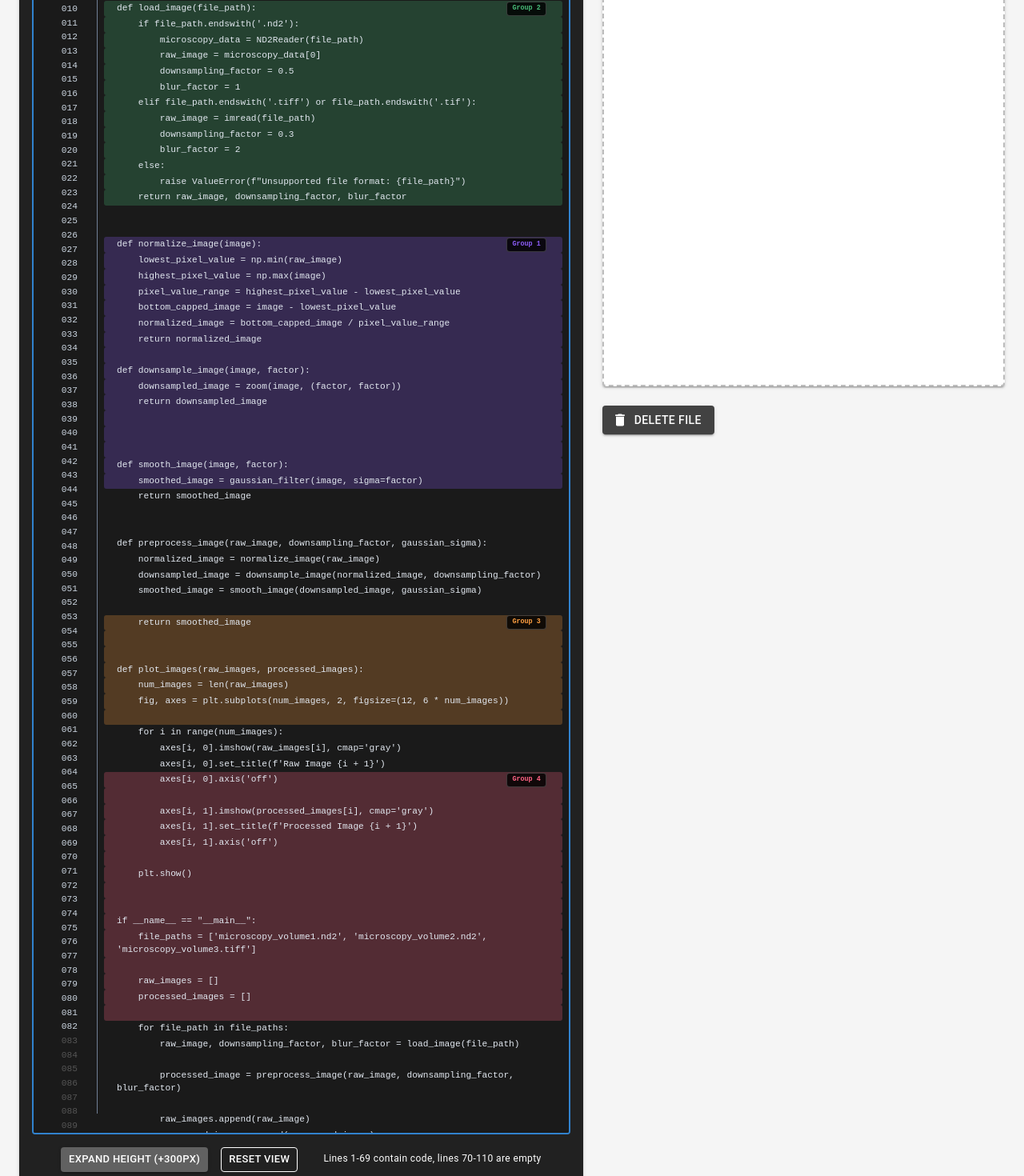
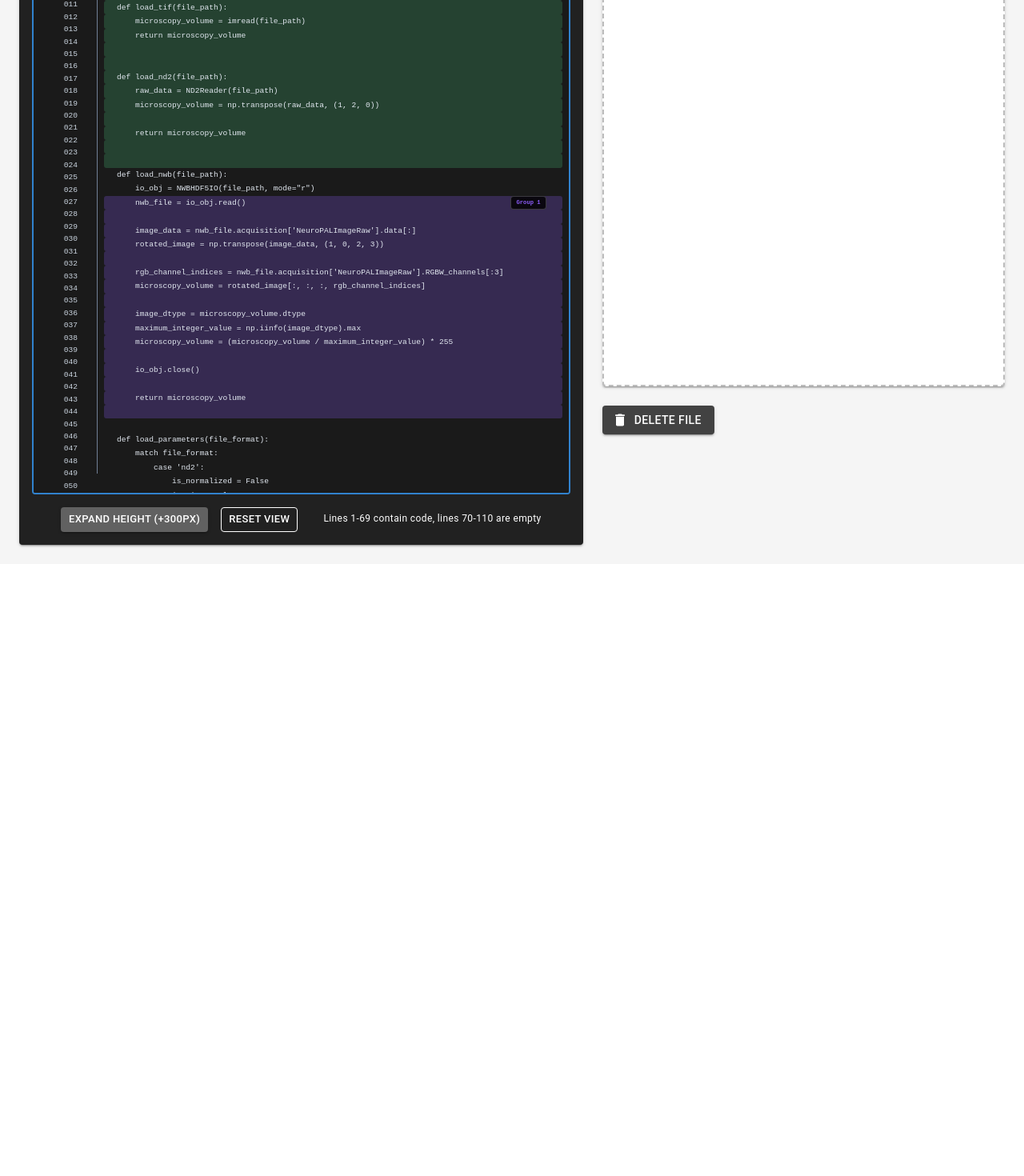
Before and after one commit to c4r-dev/hms-clean-code-org-v0, a Next.js app: page / in a window 1280 px wide. Shown: the part 460-1930 px from the top of the page at 80% size. After the commit the page ends 1165 px from the top, so only its background shows below. Built offline with nearby package versions, Linux system fonts and the light colour scheme.

Commit message:
adding exact script

```diff
--- a/app/page.js
+++ b/app/page.js
@@ -254,9 +254,9 @@ const CodeRefactoringInterface = () => {
   const [showAllCode, setShowAllCode] = useState(true); // Default to showing all code
 
   // Code display controls
-  const [fontSize, setFontSize] = useState(0.7); // Even smaller default font
-  const [isFullscreen, setIsFullscreen] = useState(false);
-  const [codeMaxHeight, setCodeMaxHeight] = useState(1600); // Much larger default height
+  const [fontSize, setFontSize] = useState(0.6); // Even smaller default font to show more lines
+  const [isFullscreen, setIsFullscreen] = useState(true); // Start in fullscreen mode
+  const [codeMaxHeight, setCodeMaxHeight] = useState(5000); // Much larger default height to show code up to line 222
 
   // Organization view state
   const [organizationFiles, setOrganizationFiles] = useState([]);
@@ -436,96 +436,244 @@ const CodeRefactoringInterface = () => {
     }
   }, [organizationFiles, folders, currentView]);
 
-  const exampleCode = `import numpy as np
+  const exampleCode = `import os.path
+import numpy as np
+from nd2reader import ND2Reader
+from tifffile import imread
+from pynwb import NWBHDF5IO
+from scipy.ndimage import zoom, gaussian_filter
 import matplotlib.pyplot as plt
-from nd2reader import ND2Reader
-from scipy.ndimage import zoom, gaussian_filter
-from tifffile import imread
-
-
-
-def load_image(file_path):
-    if file_path.endswith('.nd2'):
-        microscopy_data = ND2Reader(file_path)
-        raw_image = microscopy_data[0]
-        downsampling_factor = 0.5
-        blur_factor = 1
-    elif file_path.endswith('.tiff') or file_path.endswith('.tif'):
-        raw_image = imread(file_path)
-        downsampling_factor = 0.3
-        blur_factor = 2
+
+
+def load_tif(file_path):
+    microscopy_volume = imread(file_path)
+    return microscopy_volume
+
+
+def load_nd2(file_path):
+    raw_data = ND2Reader(file_path)
+    microscopy_volume = np.transpose(raw_data, (1, 2, 0))
+
+    return microscopy_volume
+
+
+def load_nwb(file_path):
+    io_obj = NWBHDF5IO(file_path, mode="r")
+    nwb_file = io_obj.read()
+
+    image_data = nwb_file.acquisition['NeuroPALImageRaw'].data[:]
+    rotated_image = np.transpose(image_data, (1, 0, 2, 3))
+
+    rgb_channel_indices = nwb_file.acquisition['NeuroPALImageRaw'].RGBW_channels[:3]
+    microscopy_volume = rotated_image[:, :, :, rgb_channel_indices]
+
+    image_dtype = microscopy_volume.dtype
+    maximum_integer_value = np.iinfo(image_dtype).max
+    microscopy_volume = (microscopy_volume / maximum_integer_value) * 255
+
+    io_obj.close()
+
+    return microscopy_volume
+
+
+def load_parameters(file_format):
+    match file_format:
+        case 'nd2':
+            is_normalized = False
+            is_mip = False
+            is_cropped = False
+            zoom_level = (1, 1)
+            gaussian_sigma = 0
+
+        case 'tif' | 'tiff':
+            is_normalized = False
+            is_mip = True
+            is_cropped = False
+            zoom_level = (0.35, 0.35, 1)
+            gaussian_sigma = 0.3
+
+        case 'nwb':
+            is_normalized = False
+            is_mip = False
+            is_cropped = True
+            zoom_level = (1, 0.75, 1)
+            gaussian_sigma = 0
+
+        case _:
+            raise ValueError("Unknown file format!")
+
+    return is_normalized, is_mip, is_cropped, zoom_level, gaussian_sigma
+
+
+def load_file(path):
+    if path.endswith('.nd2'):
+        microscopy_data = load_nd2(path)
+        is_normalized, is_mip, is_cropped, zoom_level, gaussian_sigma = load_parameters(file_format='nd2')
+
+    elif path.endswith('.tiff') or path.endswith('.tif'):
+        microscopy_data = load_tif(path)
+        is_normalized, is_mip, is_cropped, zoom_level, gaussian_sigma = load_parameters(file_format='tiff')
+
+    elif path.endswith('.nwb'):
+        microscopy_data = load_nwb(path)
+        is_normalized, is_mip, is_cropped, zoom_level, gaussian_sigma = load_parameters(file_format='nwb')
+
     else:
-        raise ValueError(f"Unsupported file format: {file_path}")
-    return raw_image, downsampling_factor, blur_factor
+        raise ValueError(f"Unsupported file format: {path}")
+
+    image_parameters = {
+        'is_normalized': is_normalized,
+        'is_mip': is_mip,
+        'is_cropped': is_cropped,
+        'downsampling_factor': zoom_level,
+        'smooth_factor': gaussian_sigma
+    }
+
+    return microscopy_data, image_parameters
+
+
+def maximally_project_image(image):
+    dimensions = np.array(image.shape)
+
+    if len(dimensions) < 4:
+        z_index = np.argmin(dimensions)
+    else:
+        z_index = np.argpartition(dimensions, 1)[1]
+
+    maximum_intensity_projection = np.max(image, axis=z_index)
+
+    return maximum_intensity_projection
 
 
 def normalize_image(image):
-    lowest_pixel_value = np.min(raw_image)
+    lowest_pixel_value = np.min(image)
     highest_pixel_value = np.max(image)
+
     pixel_value_range = highest_pixel_value - lowest_pixel_value
     bottom_capped_image = image - lowest_pixel_value
+
     normalized_image = bottom_capped_image / pixel_value_range
+
     return normalized_image
 
+
+def crop_background_border(image, background_percentile):
+    bg = np.percentile(image, background_percentile)
+    non_bg = image > bg
+
+    row_indices = np.where(non_bg.any(axis=1))[0]
+    col_indices = np.where(non_bg.any(axis=0))[0]
+
+    row_slice = slice(row_indices[0], row_indices[-1] + 1)
+    col_slice = slice(col_indices[0], col_indices[-1] + 1)
+
+    return image[row_slice, col_slice]
+
+
 def downsample_image(image, factor):
-    downsampled_image = zoom(image, (factor, factor))
-    return downsampled_image
-
+    image = zoom(image, factor)
+
+    return image
 
 
 def smooth_image(image, factor):
-    smoothed_image = gaussian_filter(image, sigma=factor)
-    return smoothed_image
-
-
-def preprocess_image(raw_image, downsampling_factor, gaussian_sigma):
-    normalized_image = normalize_image(raw_image)
-    downsampled_image = downsample_image(normalized_image, downsampling_factor)
-    smoothed_image = smooth_image(downsampled_image, gaussian_sigma)
-
-    return smoothed_image
-
-
-def plot_images(raw_images, processed_images):
-    num_images = len(raw_images)
-    fig, axes = plt.subplots(num_images, 2, figsize=(12, 6 * num_images))
+    image = gaussian_filter(image, sigma=factor)
+
+    return image
+
+
+def generate_comparison_plot(generated_images, output_path):
+    num_images = len(generated_images)
+    fig, axes = plt.subplots(1, num_images, figsize=(4 * num_images, 3))
+
+    current_axes = 0
+    for label, image in generated_images.items():
+        axes[current_axes].imshow(image)
+        axes[current_axes].set_title(label)
+        current_axes += 1
+
+    plt.savefig(output_path)
+
+
+def plot_single_file(image):
+    plt.imshow(image)
+    return
+
+
+def plot_multiple_files(filenames, images, output_path=None):
+    num_images = len(images)
+    fig, axes = plt.subplots(1, num_images, figsize=(4 * num_images, 3))
 
     for i in range(num_images):
-        axes[i, 0].imshow(raw_images[i], cmap='gray')
-        axes[i, 0].set_title(f'Raw Image {i + 1}')
-        axes[i, 0].axis('off')
-
-        axes[i, 1].imshow(processed_images[i], cmap='gray')
-        axes[i, 1].set_title(f'Processed Image {i + 1}')
-        axes[i, 1].axis('off')
+        filename = filenames[i]
+        image = images[i]
+
+        axes[i].imshow(image)
+        axes[i].set_title(filename)
+
+    if output_path is not None:
+        plt.savefig(output_path)
 
     plt.show()
 
 
 if __name__ == "__main__":
-    file_paths = ['microscopy_volume1.nd2', 'microscopy_volume2.nd2', 'microscopy_volume3.tiff']
-
-    raw_images = []
+    files = ['20191010_tail_01.nd2', '20240523_Vang-1_37.tif', 'sub-11-YAaLR_ophys.nwb']
+
     processed_images = []
-
-    for file_path in file_paths:
-        raw_image, downsampling_factor, blur_factor = load_image(file_path)
-
-        processed_image = preprocess_image(raw_image, downsampling_factor, blur_factor)
-
-        raw_images.append(raw_image)
-        processed_images.append(processed_image)
-
-    plot_images(raw_images, processed_images)
+    for filename in files:
+        image, image_parameters = load_file(f"{filename}")
+        processing_steps = {}
+
+        if not image_parameters['is_mip']:
+            image = maximally_project_image(image=image)
+            processing_steps['maximum intensity projection'] = image
+
+        if not image_parameters['is_normalized']:
+            image = normalize_image(image)
+            processing_steps['normalized'] = image
+
+        if not image_parameters['is_cropped']:
+            image = crop_background_border(image=image,
+                                           background_percentile=98)
+            processing_steps['cropped'] = image
+
+        image = downsample_image(
+            image=image,
+            factor=image_parameters['downsampling_factor'])
+        processing_steps['downsampled'] = image
+
+        image = smooth_image(
+            image=image,
+            factor=image_parameters['smooth_factor'])
+        processing_steps['smoothed'] = image
+
+        file_identifier = filename.split('.')[0]
+        generate_comparison_plot(
+            generated_images=processing_steps,
+            output_path=f"{file_identifier}_comparison.png")
+
+        processed_images.append(image)
+
+    plot_multiple_files(filenames=files,
+                        images=processed_images,
+                        output_path=f"overview.png")
 `;
 
   const functions = [
-    'load_image',
+    'load_tif',
+    'load_nd2',
+    'load_nwb',
+    'load_parameters',
+    'load_file',
+    'maximally_project_image',
     'normalize_image',
+    'crop_background_border',
     'downsample_image',
     'smooth_image',
-    'preprocess_image',
-    'plot_images'
+    'generate_comparison_plot',
+    'plot_single_file',
+    'plot_multiple_files'
   ];
 
   const colors = ['primary', 'secondary', 'success', 'error', 'warning', 'info'];
@@ -1249,6 +1397,16 @@ if __name__ == "__main__":
     // Remove .py extension for editing
     const nameWithoutExtension = currentName.replace(/\.py$/i, '');
     setEditingName(nameWithoutExtension);
+  };
+
+  const handleSingleClick = (fileId, currentName) => {
+    // Only enable editing if the file is already selected
+    if (selectedFile === fileId) {
+      setEditingFile(fileId);
+      // Remove .py extension for editing
+      const nameWithoutExtension = currentName.replace(/\.py$/i, '');
+      setEditingName(nameWithoutExtension);
+    }
   };
 
   const handleNameChange = (e) => {
@@ -2114,10 +2272,10 @@ if __name__ == "__main__":
       </Paper>
 
       {/* Main Content - Side by Side Layout */}
-      <Box sx={{ display: 'flex', gap: 3, position: 'relative', alignItems: 'flex-start', minHeight: '600px' }}>
+      <Box sx={{ display: 'flex', gap: 3, position: 'relative', alignItems: 'flex-start' }}>
         {/* Left Side - Code Display */}
         <Box sx={{ flex: 1.4, position: 'relative', zIndex: 10, minWidth: 0 }}>
-          <Paper elevation={2} sx={{ p: 2, bgcolor: 'grey.900', height: 'fit-content', width: '100%' }}>
+          <Paper elevation={2} sx={{ p: 2, bgcolor: 'grey.900', minHeight: '100vh', width: '100%' }}>
             {/* Code Display Header with Controls */}
             <Box sx={{ display: 'flex', justifyContent: 'space-between', alignItems: 'center', mb: 2 }}>
               <Typography variant="h6" sx={{ color: 'white', fontSize: '1rem' }}>
@@ -2162,8 +2320,8 @@ if __name__ == "__main__":
               sx={{
                 borderRadius: 1,
                 p: 3,
-                height: isFullscreen ? '90vh' : `${codeMaxHeight}px`,
-                maxHeight: isFullscreen ? '90vh' : `${codeMaxHeight}px`,
+                height: isFullscreen ? '100vh' : `${codeMaxHeight}px`,
+                maxHeight: isFullscreen ? 'none' : `${codeMaxHeight}px`,
                 overflow: 'auto',
                 fontFamily: 'monospace',
                 fontSize: `${fontSize}rem`,
@@ -2184,12 +2342,12 @@ if __name__ == "__main__":
                 textAlign: 'right',
                 flexShrink: 0
               }}>
-                {Array.from({length: 110}, (_, index) => (
+                {Array.from({length: 255}, (_, index) => (
                   <div
                     key={index}
                     style={{
                       lineHeight: '1.4',
-                      color: index < exampleCode.split('\n').length ? '#cbd5e0' : '#555',
+                      color: '#cbd5e0',
                       minHeight: `${fontSize * 1.4}rem`,
                       display: 'flex',
                       alignItems: 'center',
@@ -2214,7 +2372,7 @@ if __name__ == "__main__":
                   fontFamily: 'monospace',
                   fontSize: `${fontSize}rem`
                 }}>
-                  {Array.from({length: 110}, (_, index) => {
+                  {Array.from({length: 255}, (_, index) => {
                     const codeLines = exampleCode.split('\n');
                     const line = index < codeLines.length ? codeLines[index] : '';
 
@@ -2393,7 +2551,15 @@ if __name__ == "__main__":
                           onClick={(e) => e.stopPropagation()}
                         />
                       ) : (
-                        file.name.toLowerCase()
+                        <span
+                          onClick={(e) => {
+                            e.stopPropagation();
+                            handleSingleClick(file.id, file.name.toLowerCase());
+                          }}
+                          style={{ cursor: 'pointer' }}
+                        >
+                          {file.name.toLowerCase()}
+                        </span>
                       )
                     }
                     onDoubleClick={() => handleDoubleClick(file.id, file.name.toLowerCase())}
```
